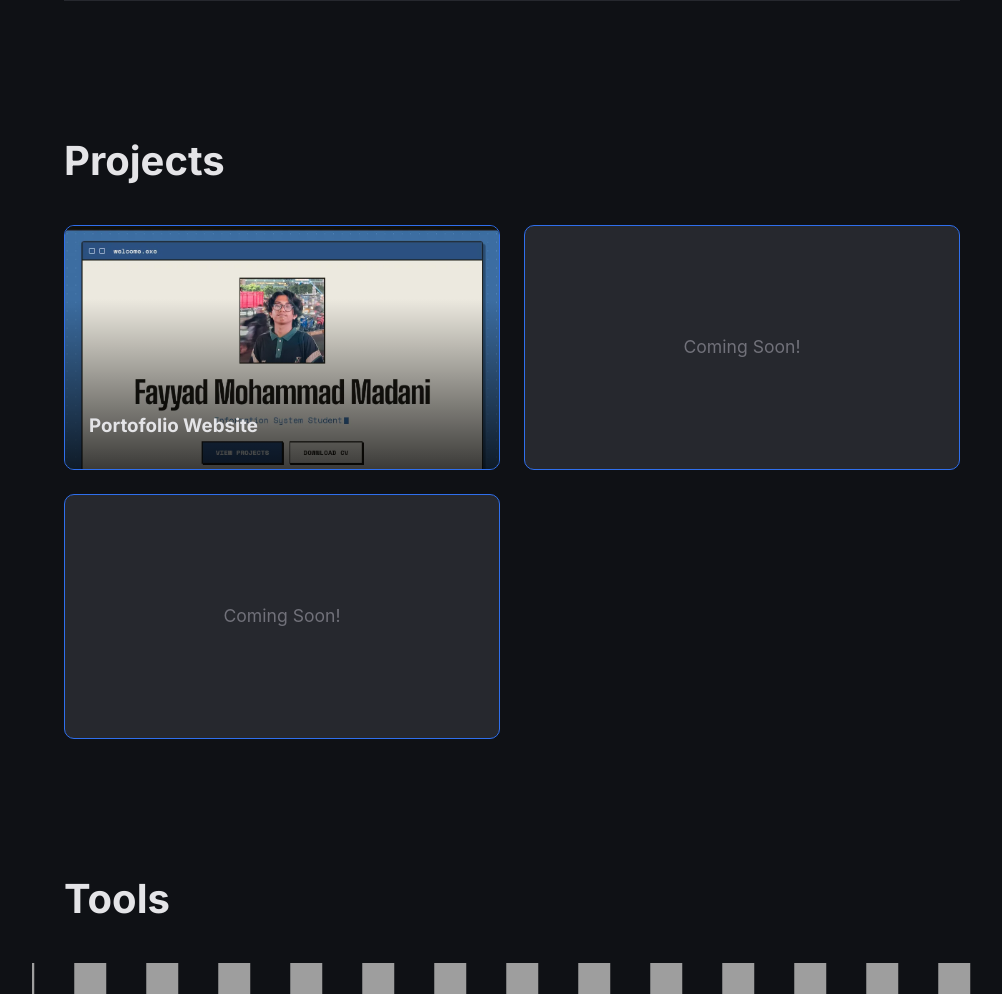
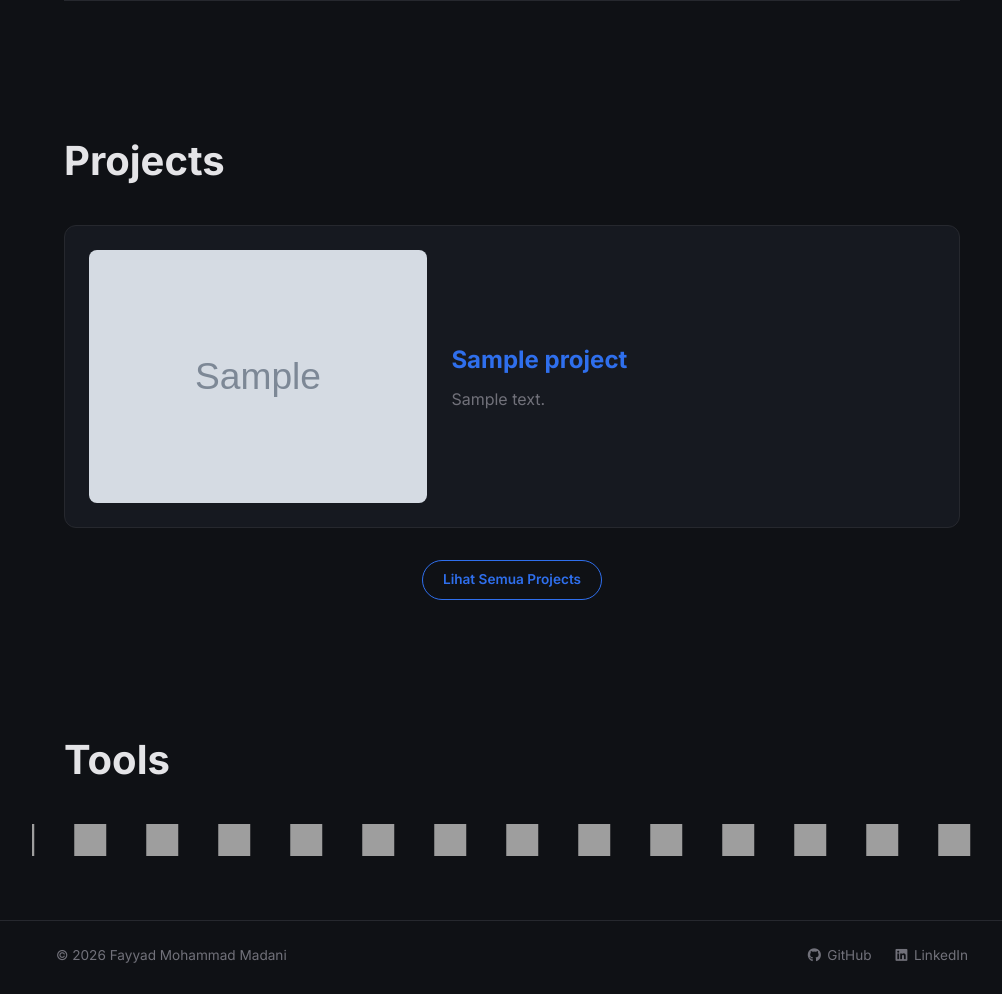
Before and after one commit to fayyadmmadani/myportofolio, a Django app: page / in a window 1280 px wide. Shown: the part 1196-2190 px from the top of the page, without its empty margins (128-1130 px from the left). After the commit the page ends 2159 px from the top, so only its background shows below. Run offline with Django 5.2, Linux system fonts and the light colour scheme; tables that the repository leaves empty hold one stand-in row (values such as "Sample post"); grey boxes marked "Sample" are stand-in pictures; some web fonts are replaced; grey boxes are pictures that could not be loaded.

Commit message:
feat: projects page - style - preview in projects section (landing page) - img / thumbnail - new migration

```diff
--- a/main/models.py
+++ b/main/models.py
@@ -31,5 +31,6 @@ class Project(models.Model):
     description = models.TextField(blank=True)
     thumbnail = models.URLField(blank=True)
     created_at = models.DateTimeField(auto_now_add=True)
+    order = models.PositiveIntegerField(default=0)
     def __str__(self):
         return self.title
--- a/main/views.py
+++ b/main/views.py
@@ -14,6 +14,7 @@ def show_main(request):
           collaboration, and critical thinking — always curious, from interface
           design to web development."""
         ),
+        "project_list": Project.objects.all().order_by("-order", "-created_at")[:2],
     }
     return render(request, "index.html", context)
 
@@ -29,6 +30,6 @@ def show_experience(request):
 def show_projects(request):
     context = {
         "name": "Fayyad Mohammad Madani",
-        "project_list": Project.objects.all(),
+        "project_list": Project.objects.all().order_by("-order", "-created_at"),
     }
     return render(request, "projects.html", context)
--- a/static/css/landing/_projects.css
+++ b/static/css/landing/_projects.css
@@ -1,63 +1,3 @@
 .projects {
   padding: 4rem 0;
 }
-
-.projects-grid {
-  display: grid;
-  grid-template-columns: 1fr;
-  gap: 1.5rem;
-}
-
-@media (min-width: 768px) {
-  .projects-grid {
-    grid-template-columns: repeat(2, 1fr);
-  }
-}
-
-.project-media {
-  position: relative;
-  aspect-ratio: 16 / 9;
-  overflow: hidden;
-  border: 1px solid var(--accent);
-  border-radius: 10px;
-}
-
-.project-media img {
-  display: block;
-  width: 100%;
-  height: 100%;
-  object-fit: cover;
-}
-
-.project-media--placeholder {
-  display: flex;
-  align-items: center;
-  justify-content: center;
-  background-color: var(--border);
-}
-
-.project-placeholder-text {
-  color: var(--text-secondary);
-  font-family: var(--font-heading);
-  font-size: 1.1rem;
-}
-
-.project-overlay {
-  position: absolute;
-  inset: 0;
-  display: flex;
-  flex-direction: column;
-  justify-content: flex-end;
-  padding: 1.5rem;
-  background: linear-gradient(to top, rgba(0, 0, 0, 0.75), transparent 70%);
-}
-
-.project-title {
-  color: var(--text);
-  margin-bottom: 0.25rem;
-}
-
-.project-desc {
-  color: var(--text-secondary);
-  font-size: 0.9rem;
-}
--- a/static/css/projects/_projects.css
+++ b/static/css/projects/_projects.css
@@ -9,16 +9,20 @@
 }
 
 .projects-collection {
-  display: grid;
-  grid-template-columns: repeat(auto-fit, minmax(240px, 1fr));
+  display: flex;
+  flex-direction: column;
   gap: 1rem;
 }
 
+/* ===== Default = mobile ===== */
 .project-entry {
+  display: flex;
+  flex-direction: column;
+  gap: 1.25rem;
+  padding: 1.25rem;
   background-color: #161920;
   border: 1px solid var(--border);
-  border-radius: 8px;
-  overflow: hidden;
+  border-radius: 12px;
 }
 
 .project-thumbnail {
@@ -26,16 +30,49 @@
   width: 100%;
   aspect-ratio: 16 / 9;
   object-fit: cover;
+  border-radius: 8px;
+}
+
+.project-thumbnail--placeholder {
+  display: flex;
+  align-items: center;
+  justify-content: center;
+  background-color: var(--border);
+  color: var(--text-secondary);
+  font-size: 1.75rem;
 }
 
 .project-entry-body {
-  padding: 1.25rem;
+  display: flex;
+  flex-direction: column;
+  justify-content: center;
+}
+
+/* ===== Enhance = desktop ===== */
+@media (min-width: 768px) {
+  .project-entry {
+    flex-direction: row;
+    align-items: stretch;
+    padding: 1.5rem;
+    gap: 1.5rem;
+  }
+
+  .project-thumbnail {
+    flex: 0 0 40%;
+    width: 40%;
+    aspect-ratio: 4 / 3;
+  }
+
+  .project-entry-body {
+    flex: 1;
+  }
 }
 
 .project-entry-body h2 {
   margin: 0 0 0.5rem;
-  font-size: 1.25rem;
-  color: var(--text);
+  font-size: 1.5rem;
+  font-weight: 700;
+  color: var(--accent);
 }
 
 .project-description {
--- a/static/css/style.css
+++ b/static/css/style.css
@@ -45,3 +45,24 @@ h1,
 main {
   padding-top: 50px;
 }
+
+.btn-small {
+  display: block;
+  width: fit-content;
+  margin-top: 2rem;
+  margin-inline: auto;
+  padding: 0.5rem 1.25rem;
+  border: 1px solid var(--accent);
+  border-radius: 999px;
+  color: var(--accent);
+  font-size: 0.85rem;
+  font-weight: 600;
+  text-decoration: none;
+  transition: background-color 0.2s ease, color 0.2s ease;
+}
+
+.btn-small:hover,
+.btn-small:focus-visible {
+  background-color: var(--accent);
+  color: var(--bg);
+}
--- a/templates/components/_navbar.html
+++ b/templates/components/_navbar.html
@@ -15,8 +15,7 @@
         <li><a href="{% url 'main:show_main' %}">Profile</a></li>
         <!-- <li><a href="#experience">Experience</a></li> -->
         <li><a href="{% url 'main:show_experience' %}">Experience</a></li>
-        <!-- <li><a href="#projects">Projects</a></li> -->
-        <li><a href="{% url 'main:show_projects' %}">Projects</a></li>
+        <li><a href="#projects">Projects</a></li>
         <li><a href="#tools">Tools</a></li>
       </ul>
     </nav>
--- a/templates/landing/_projects.html
+++ b/templates/landing/_projects.html
@@ -2,32 +2,31 @@
   <div class="container">
     <h2 class="section-title">Projects</h2>
 
-    <div class="projects-grid">
-      <article class="project-card">
-        <div class="project-media">
-          <img
-            src="/static/img/project-1.webp"
-            alt="Nama Project 1"
-            loading="lazy"
-          />
-          <div class="project-overlay">
-            <h3 class="project-title">Portofolio Website</h3>
-            <p class="project-desc"></p>
+    <div class="projects-collection">
+      {% for project in project_list %}
+        <article class="project-entry">
+          {% if project.thumbnail %}
+            <img
+              src="{{ project.thumbnail }}"
+              alt="{{ project.title }}"
+              class="project-thumbnail"
+              loading="lazy"
+            />
+          {% else %}
+            <div class="project-thumbnail project-thumbnail--placeholder">
+              <i class="fa-solid fa-code"></i>
+            </div>
+          {% endif %}
+          <div class="project-entry-body">
+            <h2>{{ project.title }}</h2>
+            <p class="project-description">{{ project.description }}</p>
           </div>
-        </div>
-      </article>
+        </article>
+      {% empty %}
+        <p class="empty-state">Belum ada proyek yang ditambahkan.</p>
+      {% endfor %}
+    </div>
 
-      <article class="project-card">
-        <div class="project-media project-media--placeholder">
-          <span class="project-placeholder-text">Coming Soon!</span>
-        </div>
-      </article>
-
-      <article class="project-card">
-        <div class="project-media project-media--placeholder">
-          <span class="project-placeholder-text">Coming Soon!</span>
-        </div>
-      </article>
-    </div>
+    <a href="{% url 'main:show_projects' %}" class="btn-small">Lihat Semua Projects</a>
   </div>
 </section>
--- a/templates/projects.html
+++ b/templates/projects.html
@@ -27,7 +27,6 @@
     <main>
       <section class="projects-section" id="projects">
         <div class="container">
-          <p class="section-kicker">Karya yang pernah saya buat</p>
           <h1>Projects</h1>
 
           <div class="projects-collection">
@@ -40,6 +39,10 @@
                     class="project-thumbnail"
                     loading="lazy"
                   />
+                {% else %}
+                  <div class="project-thumbnail project-thumbnail--placeholder">
+                    <i class="fa-solid fa-code"></i>
+                  </div>
                 {% endif %}
                 <div class="project-entry-body">
                   <h2>{{ project.title }}</h2>
```
Also changed, not shown: main/migrations/0003_project_order.py (added), static/img/arung.webp (added), static/img/cf18.webp (added), static/img/imaba.webp (added), static/img/portofolio.webp (renamed from static/img/project-1.webp).
